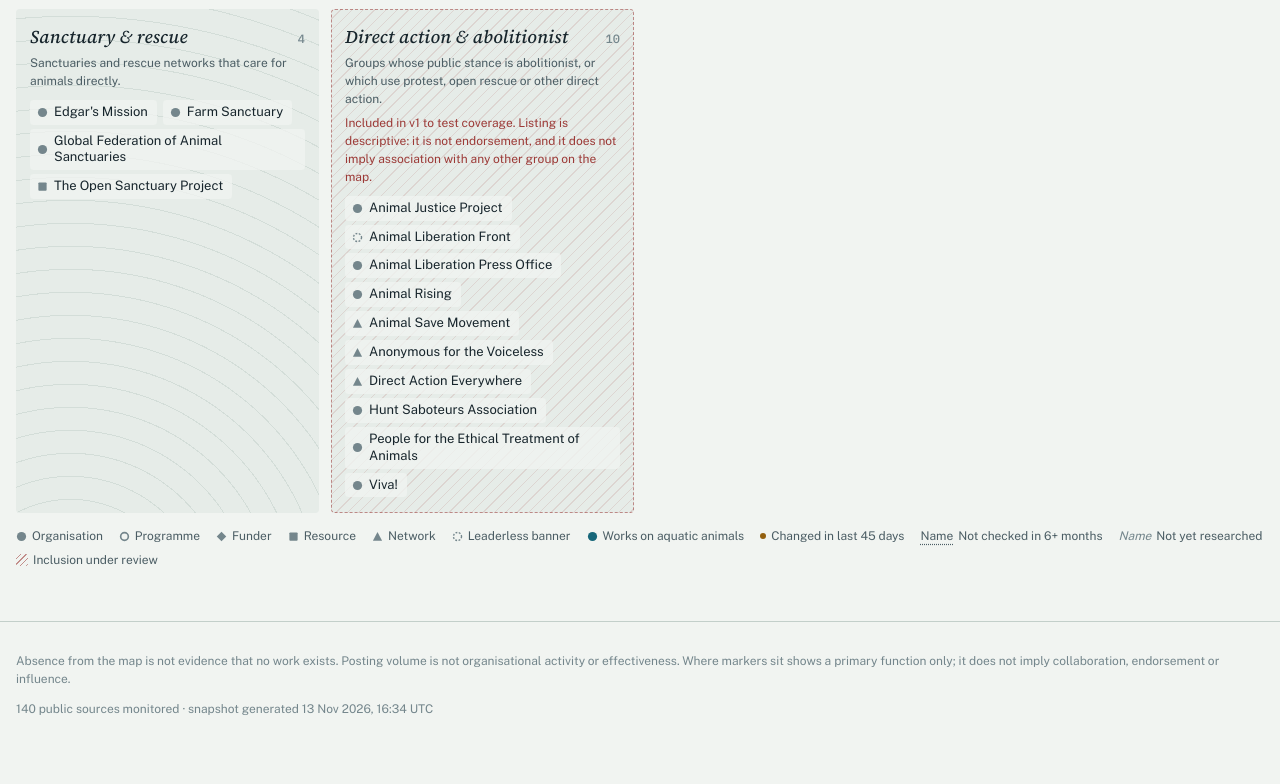
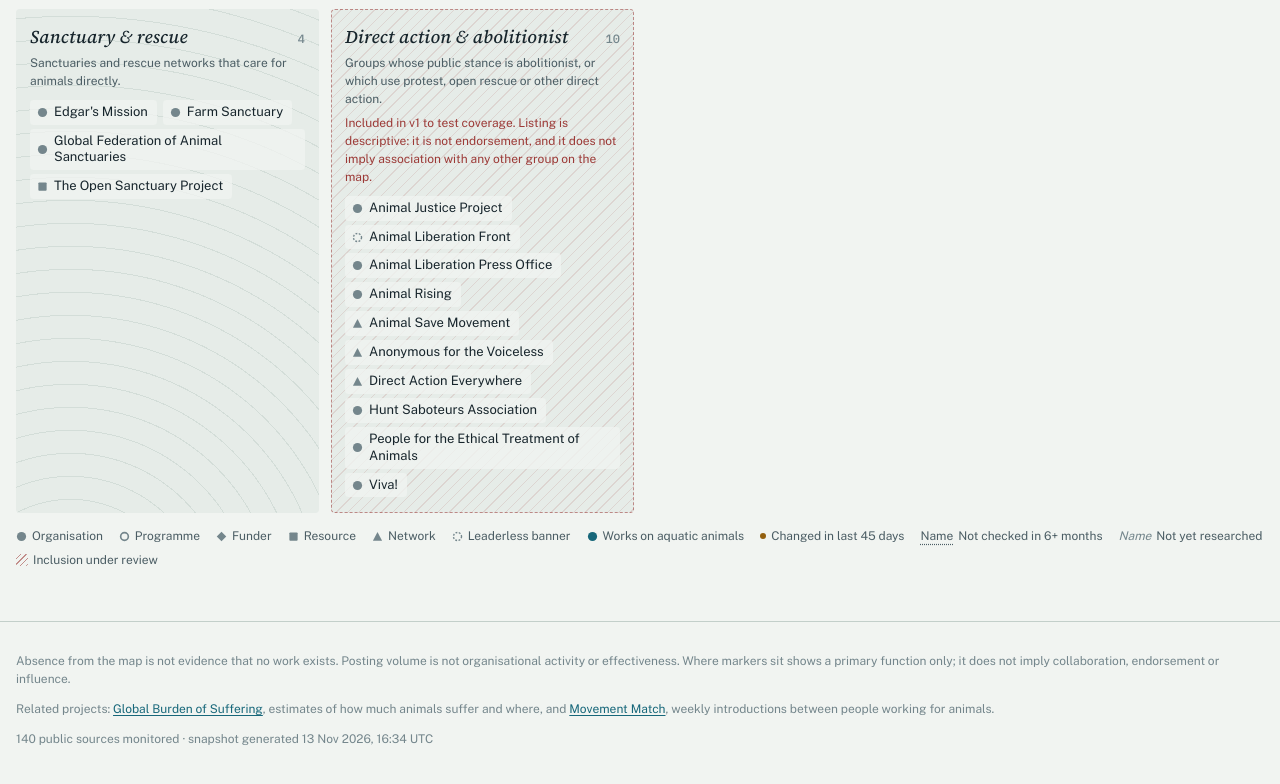
Before and after one commit to ncr0517/animal-movement-map, a website: page public/index.html in a window 1280 px wide. Shown: the part 1631-2415 px from the top of the page. Before the commit the page ends 2393 px from the top, so only its background shows below. Drawn offline with nearby package versions, Linux system fonts and the light colour scheme; no server answers.

Commit message:
Footer: link the related projects, Global Burden of Suffering and Movement Match (#6)
Co-authored-by: Claude Opus 5.5 <noreply@anthropic.com>

```diff
--- a/public/index.html
+++ b/public/index.html
@@ -51,6 +51,7 @@
 
 <footer class="wrap">
   <p>Absence from the map is not evidence that no work exists. Posting volume is not organisational activity or effectiveness. Where markers sit shows a primary function only; it does not imply collaboration, endorsement or influence.</p>
+  <p>Related projects: <a href="https://global-burden-of-suffering.pages.dev/">Global Burden of Suffering</a>, estimates of how much animals suffer and where, and <a href="https://movement-match.com/">Movement Match</a>, weekly introductions between people working for animals.</p>
   <p id="footer-meta"></p>
 </footer>
 
```
